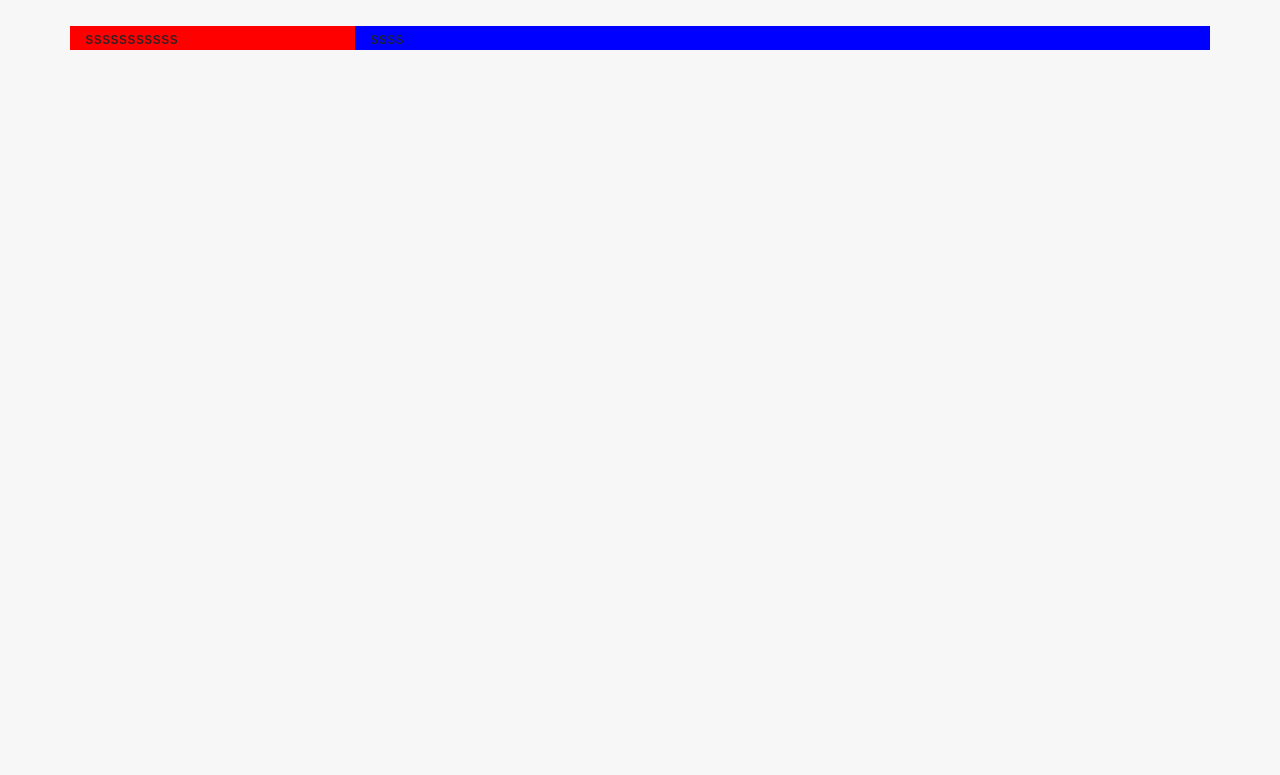
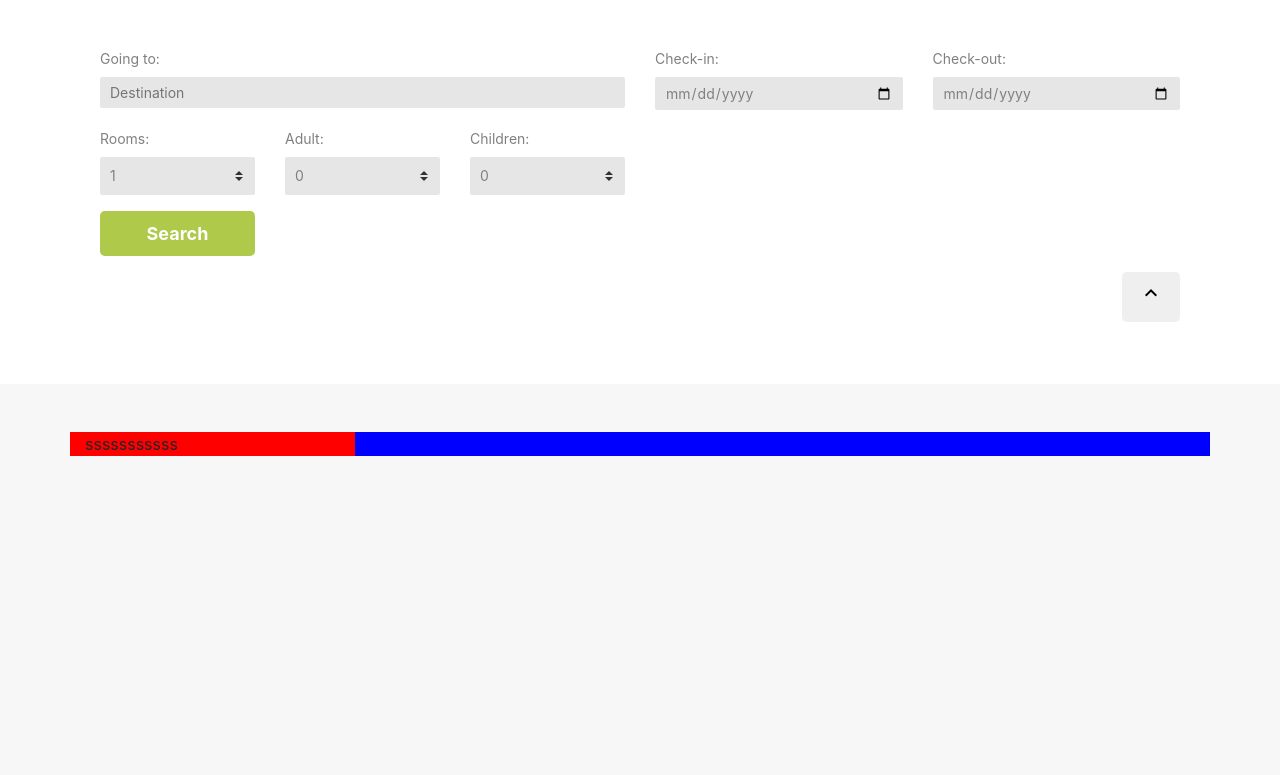
Before and after one commit to kc980602/ITP4506-Assignment, a plain HTML site: page hotel.html in a window 1280 px wide. Shown: the part 80-855 px from the top of the page. Drawn offline with nearby package versions, Linux system fonts and the light colour scheme.

Commit message:
hotel search

```diff
--- a/hotel.html
+++ b/hotel.html
@@ -21,7 +21,7 @@
 <body>
   <div class="navbar navbar-dark bg-dark navbar-expand-lg bar-sg shadow flex-wrap sticky-top pb-0">
     <div class="container">
-      <a href="./index.html" class="navbar-brand"><img src="./img/logo.png" height="50"></a>
+      <a href="./index.html" class="navbar-brand"><img src="./img/happytravel.png" height="56"></a>
       <div class="navbar-collapse collapse flex-row-reverse">
         <ul class="navbar-nav">
           <!-- After Login -->
@@ -33,13 +33,13 @@
           </li>
           <!-- Public -->
           <li class="nav-item">
-            <a class="nav-link" href="./hotel.html">Hotel</a>
+            <a class="nav-link" href="#tours">Tours</a>
           </li>
           <li class="nav-item">
-            <a class="nav-link" href="./flight.html">Flights</a>
+            <a class="nav-link" href="#hotel">Hotel</a>
           </li>
           <li class="nav-item">
-            <a class="nav-link" href="./tours.html">Contact</a>
+            <a class="nav-link" href="#flight">Flights</a>
           </li>
 
           <!-- Before Loing -->
@@ -51,6 +51,95 @@
     </div>
   </div>
 
+  <div class="ht_banner">
+    <div class="container">
+      <div class="row">
+        <div class="ht_searchBox_content" id="hotels">
+          <div class="row" style="border-bottom:1px">
+            <div class="col-md-6 col-sm-12 mb-3">
+              <label for="dest">Going to:</label>
+              <input id="h_destination" type="text" class="ht_input" placeholder="Destination" list="destination"/>
+              <datalist id="destination">
+                <option value="Tokyo, Japan"></option>
+                <option value="Osaka, Japan"></option>
+                <option value="Nagoya, Japan"></option>
+                <option value="Incheon, South Korea"></option>
+                <option value="Seoul, South Korea"></option>
+                <option value="Busan, South Korea"></option>
+                <option value="Taipei, Taiwan"></option>
+                <option value="Kaohsiung, Taiwan"></option>
+                <option value="Kenting, Taiwan"></option>
+              </datalist>
+            </div>
+            <div class="col-md-3 col-sm-6 mb-3">
+              <div class="input-field">
+                <label for="depart">Check-in:</label>
+                <input id="h_in" type="date" class="ht_input" placeholder="checkIn" />
+              </div>
+            </div>
+            <div class="col-md-3 col-sm-6 mb-3">
+              <div class="input-field">
+                <label for="depart">Check-out:</label>
+                <input id="h_out" type="date" class="ht_input" placeholder="checkOut" />
+              </div>
+            </div>
+            <div class="col-md-2 col-sm-4 mb-3">
+              <label for="rooms">Rooms:</label>
+              <select  id="h_room" class="custom-select ht_input" name="">
+                <option value="1">1</option>
+                <option value="2">2</option>
+                <option value="3">3</option>
+                <option value="4">4</option>
+                <option value="5">5</option>
+                <option value="6">6</option>
+                <option value="7">7</option>
+                <option value="8+">8+</option>
+              </select>
+            </div>
+            <div class="col-md-2 col-sm-4 mb-3">
+              <label for="adult">Adult:</label>
+              <select  id="h_adult" class="custom-select ht_input" name="">
+                <option value="0">0</option>
+                <option value="1">1</option>
+                <option value="2">2</option>
+                <option value="3">3</option>
+                <option value="4">4</option>
+                <option value="5">5</option>
+                <option value="6">6</option>
+              </select>
+            </div>
+            <div class="col-md-2 col-sm-4 mb-3">
+              <div class="input-field">
+                <label for="children">Children:</label>
+                <select  id="h_children" class="custom-select ht_input" name="">
+                  <option value="0">0</option>
+                  <option value="1">1</option>
+                  <option value="2">2</option>
+                  <option value="3">3</option>
+                  <option value="4">4</option>
+                  <option value="5">5</option>
+                  <option value="6">6</option>
+                </select>
+              </div>
+            </div>
+          </div>
+          <div class="row">
+            <div class="col-2 mb-3">
+              <button id="hotelsSearch" type="button" class="btn btn-search btn-lg btn-block">Search</button>
+            </div>
+          </div>
+          <div class="row float-right">
+            <div class="col-12">
+              <button id="hotelsSearch" type="button" class="btn  btn-lg btn-block">
+                <i class="material-icons">keyboard_arrow_up
+                </i>
+              </button>
+            </div>
+          </div>
+        </div>
+      </div>
+    </div>
+  </div>
   <div class="ht_content">
     <div class="container">
 
@@ -59,7 +148,7 @@
 sssssssssss
         </div>
         <div class="ht_searchContent col-9">
-ssss
+
         </div>
       </div>
 
--- a/js/index.js
+++ b/js/index.js
@@ -33,12 +33,12 @@ $('body').on('click', '.modal.show', async function(e) {
 $(document).ready(function() {
   $('.ht_searchBox,.ht_caption').addClass('show')
   $('.ht_searchBox_content#flights').hide()
-})
+});
 
 $('.ht_searchBox_tab > .tablinks').click(function(e) {
   $(this).siblings().removeClass('active')
   $(this).addClass('active')
-})
+});
 
 $('.tablinks#hotels').click(function(){
   $('.ht_searchBox_content#flights').hide();
@@ -50,6 +50,14 @@ $('.tablinks#flights').click(function(){
   $('.ht_searchBox_content#flights').show();
 });
 
+$('.tablinks#flights').click(function(){
+  $('.ht_searchBox_content#hotels').hide();
+  $('.ht_searchBox_content#flights').show();
+});
+
+$('#hotelsSearch').click(function(){
+  window.location.href = './hotel.html';
+});
 // $.fn.preload = function() {
 //     this.each(function(){
 //         $('<img/>')[0].src = this;
```
Also changed, not shown: index.html (+1 -1 lines).
